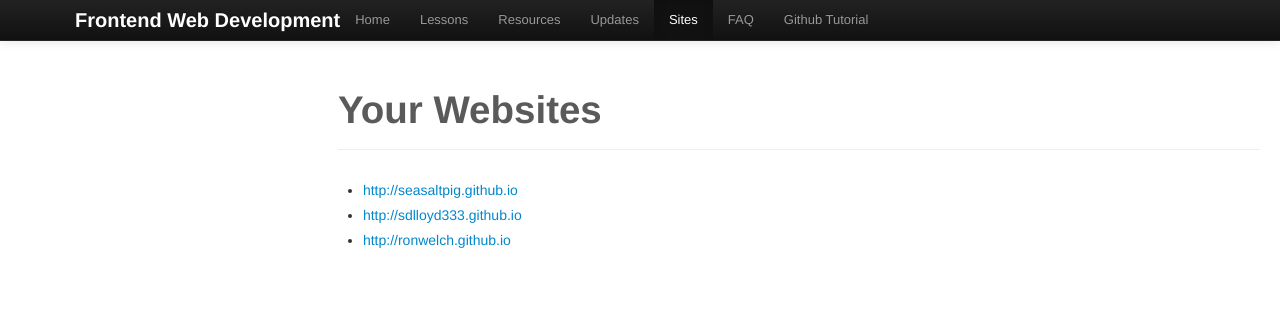
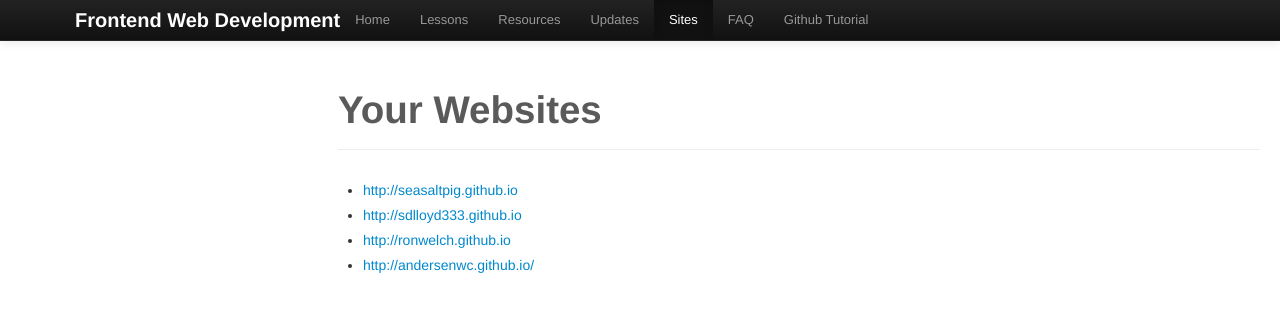
Before and after one commit to frontendweb/frontendweb.github.com, a plain HTML site: page sites.html in a window 1280 px wide. Drawn offline with Linux system fonts and the light colour scheme.

Commit message:
Added site

```diff
--- a/sites.html
+++ b/sites.html
@@ -62,6 +62,7 @@
 		        		<li><a href="http://seasaltpig.github.io" target="_blank">http://seasaltpig.github.io</a></li>
 		        		<li><a href="http://sdlloyd333.github.io" target="_blank">http://sdlloyd333.github.io</a></li>
 		        		<li><a href="http://ronwelch.github.io" target="_blank">http://ronwelch.github.io</a></li>
+		        		<li><a href="http://andersenwc.github.io/" target="_blank">http://andersenwc.github.io/</a></li>
 		      		</ul>
 				</section>
 			</div>
```
